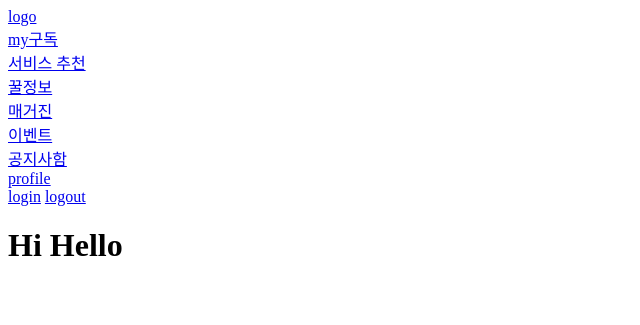
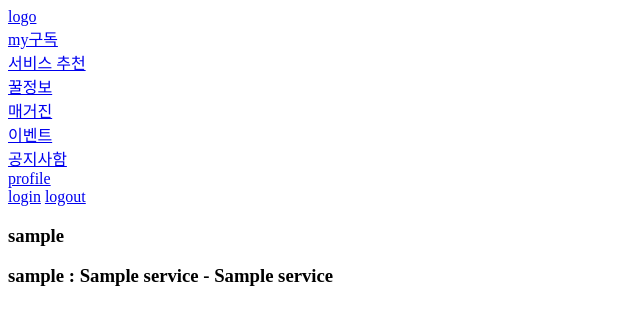
Before and after one commit to qkrwjdan/Sub-s, a Django app: page /mysubs in a window 1280 px wide. Shown: the top 325 px of the page, without its empty margins (0-640 px from the left). Run offline with Django 3.2, Linux system fonts and the light colour scheme; a user stored in the database is signed in; tables that the repository leaves empty hold one stand-in row (values such as "Sample post").

Commit message:
mysubs페이지
mysubs페이지에서 구독하고 있는
요금제들에 대한 정보를 확인할 수 있다.

todo
-mysubs에서 요금제를 수정할 수 있게하자

```diff
--- a/index/admin.py
+++ b/index/admin.py
@@ -1,7 +1,8 @@
 from django.contrib import admin
-from .models import Profile,Service
+from .models import Profile,Service,UsingPlan
 
 # Register your models here.
 
 admin.site.register(Profile)
 admin.site.register(Service)
+admin.site.register(UsingPlan)
--- a/index/models.py
+++ b/index/models.py
@@ -35,5 +35,8 @@ class Service(models.Model):
 
 
 class UsingPlan(models.Model):
-    user_id = models.ForeignKey(User,on_delete = models.CASCADE)
-    service = models.ForeignKey(Service,on_delete = models.CASCADE)
+    user = models.ForeignKey(User,on_delete = models.CASCADE,null = True,default = None)
+    service = models.ForeignKey(Service,on_delete = models.CASCADE, null = True,default = None)
+
+    def __str__(self):
+        return self.user.username + '-' + self.service.service_name
--- a/index/templates/mysubs.html
+++ b/index/templates/mysubs.html
@@ -1,4 +1,7 @@
 {% extends 'base.html' %}
 {% block content%}
-<h1>Hi Hello</h1>
+<h3>{{us}}</h3>
+{% for p in plan%}
+<h3>{{ p.user }} : {{ p.service }}</h3>
+{% endfor %}
 {% endblock%}
--- a/index/views.py
+++ b/index/views.py
@@ -1,4 +1,6 @@
 from django.shortcuts import render
+from .models import UsingPlan
+from django.contrib.auth.models import User
 
 # Create your views here.
 
@@ -6,7 +8,13 @@ def index(request):
     return render(request,'index.html')
 
 def mysubs(request):
-    return render(request,'mysubs.html')
+    #refactoring이 필요하다 object를 가져오는 더 나은 방법이 있을거다.
+    us = User.objects.get(username = request.user)
+    plan = UsingPlan.objects.filter(user = us)
+
+    return render(request,'mysubs.html',{
+        'us' : us, 'plan' : plan,
+    })
 
 def recommend(request):
     return render(request,'recommend.html')
```
Also changed, not shown: index/migrations/0004_auto_20200105_1058.py (added).
